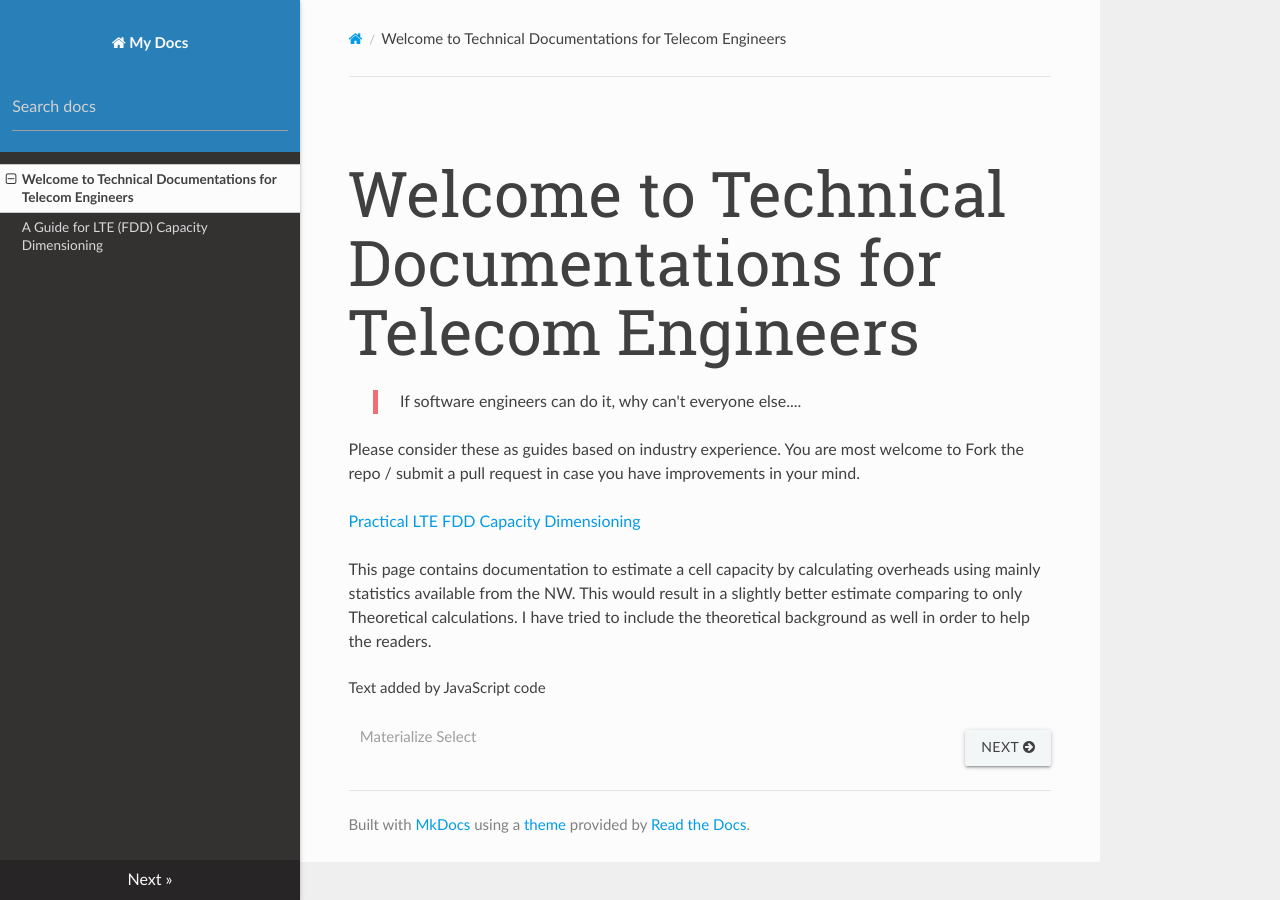
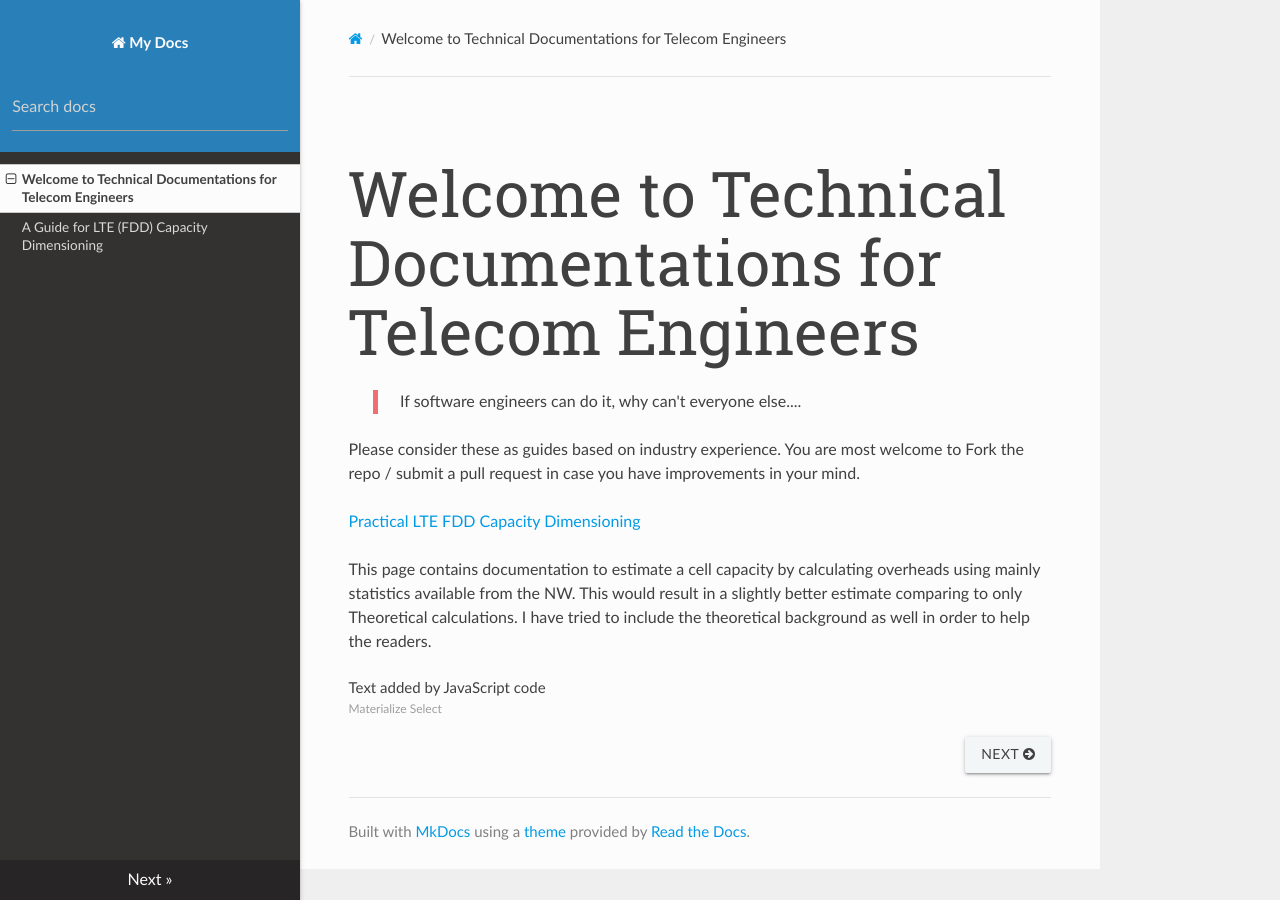
Before and after one commit to aliasgherman/documentations, an MkDocs documentation site: the page built from docs/index.md, in a window 1280 px wide. Built offline with MkDocs 1.6.1, drawn with Linux system fonts in a browser that asks for light colours; nearby versions of some CDN libraries.

Commit message:
Update index.md

```diff
--- a/docs/index.md
+++ b/docs/index.md
@@ -16,7 +16,7 @@ I have tried to include the theoretical background as well in order to help the
 
 <div id="text"></div>
 
-<div class="input-field col s12">
+<div class="input">
     <select>
       <option value="" disabled selected>Choose your option</option>
       <option value="1">Option 1</option>
```
